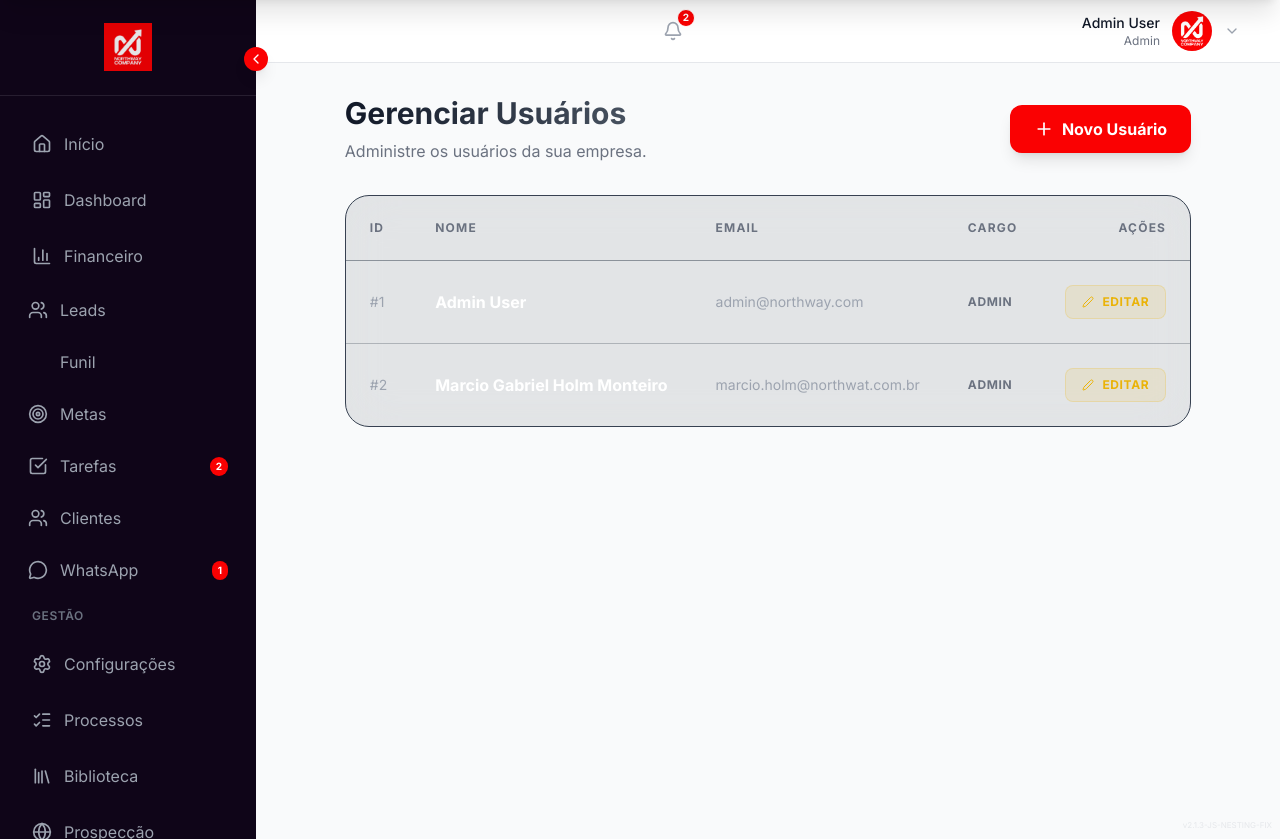
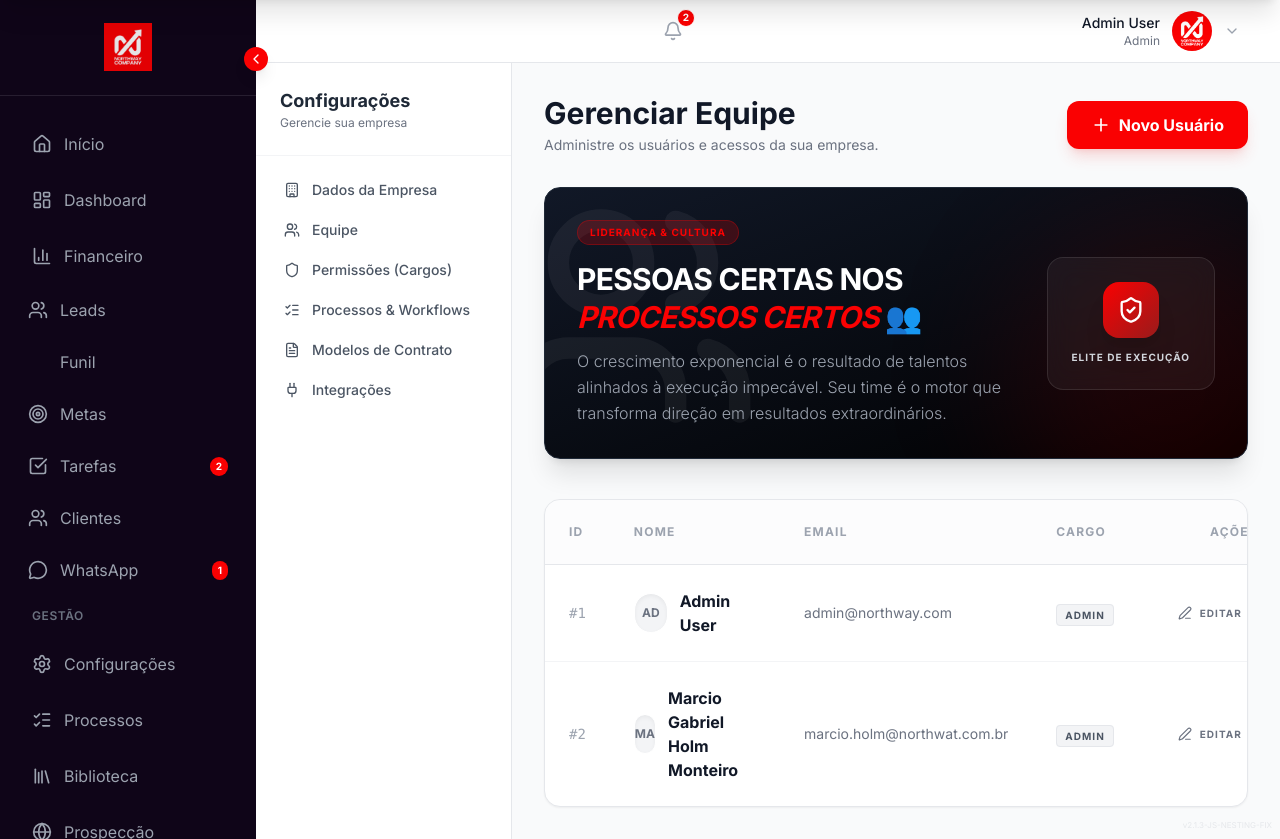
Before and after one commit to marcioholm/NorthWay-2.0, a Flask app: page /admin/users in a window 1280 px wide. Shown: the part 42-881 px from the top of the page. Run offline with Flask 3, Linux system fonts and the light colour scheme; a user stored in the database is signed in; data comes from the database, SQL or seed files in the repository; some libraries are stand-ins or nearby versions.

Commit message:
style: refactor team/users page and add manifesto banner

```diff
--- a/northway_crm/templates/admin/users.html
+++ b/northway_crm/templates/admin/users.html
@@ -1,47 +1,92 @@
-{% extends "base.html" %}
+{% extends "_settings_layout.html" %}
 
-{% block content %}
-<div class="p-8 max-w-7xl mx-auto">
-    <div class="flex justify-between items-center mb-8">
+{% block settings_content %}
+<div class="max-w-7xl mx-auto">
+    <div class="flex flex-col md:flex-row justify-between items-start md:items-center mb-8 gap-4">
         <div>
-            <h1 class="text-3xl font-bold bg-clip-text text-transparent bg-gradient-to-r from-gray-900 to-gray-600">
-                Gerenciar Usuários
-            </h1>
-            <p class="text-gray-500 mt-2">Administre os usuários da sua empresa.</p>
+            <h1 class="text-2xl md:text-3xl font-bold text-gray-900">Gerenciar Equipe</h1>
+            <p class="text-gray-500 text-sm mt-1">Administre os usuários e acessos da sua empresa.</p>
         </div>
         <a href="{{ url_for('admin.new_user') }}"
-            class="bg-[#fa0102] text-white px-6 py-3 rounded-xl font-bold hover:bg-red-700 transition-all flex items-center shadow-lg hover:shadow-red-500/30">
+            class="w-full md:w-auto bg-northway-red text-white px-6 py-3 rounded-xl font-bold hover:bg-red-700 transition-all flex items-center justify-center shadow-lg shadow-red-500/20">
             <i data-lucide="plus" class="w-5 h-5 mr-2"></i> Novo Usuário
         </a>
     </div>
 
+    <!-- NorthWay Manifesto Banner: Team -->
+    <div
+        class="mb-10 relative overflow-hidden rounded-2xl bg-gradient-to-br from-gray-900 to-black p-8 text-white shadow-xl border border-gray-800">
+        <div class="relative z-10 flex flex-col md:flex-row md:items-center justify-between gap-8">
+            <div class="max-w-2xl">
+                <div class="flex items-center gap-2 mb-4">
+                    <span
+                        class="bg-northway-red/20 text-northway-red text-[10px] font-black px-3 py-1 rounded-full uppercase tracking-widest border border-northway-red/30">Liderança
+                        & Cultura</span>
+                </div>
+                <h2 class="text-3xl font-black mb-3 leading-tight tracking-tight uppercase">Pessoas certas nos <br><span
+                        class="text-northway-red italic">processos certos</span> 👥</h2>
+                <p class="text-base text-gray-400 leading-relaxed font-light">
+                    O crescimento exponencial é o resultado de talentos alinhados à execução impecável.
+                    Seu time é o motor que transforma direção em resultados extraordinários.
+                </p>
+            </div>
+            <div class="flex-shrink-0">
+                <div
+                    class="bg-white/5 backdrop-blur-md p-6 rounded-2xl border border-white/10 flex flex-col items-center text-center">
+                    <div
+                        class="w-14 h-14 bg-gradient-to-br from-northway-red to-red-800 rounded-2xl flex items-center justify-center mb-3 shadow-xl">
+                        <i data-lucide="shield-check" class="w-7 h-7 text-white"></i>
+                    </div>
+                    <span class="text-[10px] font-black text-gray-300 uppercase tracking-widest">Elite de
+                        Execução</span>
+                </div>
+            </div>
+        </div>
+        <!-- Abstract Decoration -->
+        <div class="absolute -right-20 -bottom-20 w-80 h-80 bg-northway-red/10 rounded-full blur-3xl"></div>
+        <div class="absolute -left-10 top-0 opacity-5">
+            <i data-lucide="users" class="w-64 h-64 text-white"></i>
+        </div>
+    </div>
+
     <!-- Users List -->
-    <div class="bg-gray-800/10 backdrop-blur-xl rounded-3xl border border-gray-700 overflow-hidden">
+    <div class="bg-white rounded-2xl border border-gray-200 shadow-sm overflow-hidden">
         <div class="overflow-x-auto">
             <table class="w-full text-left border-collapse">
                 <thead>
-                    <tr class="border-b border-gray-700/50">
-                        <th class="p-6 text-xs font-bold text-gray-500 uppercase tracking-widest">ID</th>
-                        <th class="p-6 text-xs font-bold text-gray-500 uppercase tracking-widest">Nome</th>
-                        <th class="p-6 text-xs font-bold text-gray-500 uppercase tracking-widest">Email</th>
-                        <th class="p-6 text-xs font-bold text-gray-500 uppercase tracking-widest">Cargo</th>
-                        <th class="p-6 text-xs font-bold text-gray-500 uppercase tracking-widest text-right">Ações</th>
+                    <tr class="bg-gray-50/50 border-b border-gray-200">
+                        <th class="p-6 text-xs font-bold text-gray-400 uppercase tracking-widest">ID</th>
+                        <th class="p-6 text-xs font-bold text-gray-400 uppercase tracking-widest">Nome</th>
+                        <th class="p-6 text-xs font-bold text-gray-400 uppercase tracking-widest">Email</th>
+                        <th class="p-6 text-xs font-bold text-gray-400 uppercase tracking-widest">Cargo</th>
+                        <th class="p-6 text-xs font-bold text-gray-400 uppercase tracking-widest text-right">Ações</th>
                     </tr>
                 </thead>
-                <tbody class="divide-y divide-gray-700/30">
+                <tbody class="divide-y divide-gray-100">
                     {% for user in users %}
-                    <tr class="hover:bg-white/5 transition-colors group">
-                        <td class="p-6 text-sm text-gray-400">#{{ user.id }}</td>
+                    <tr class="hover:bg-gray-50/50 transition-colors group">
+                        <td class="p-6 text-sm text-gray-400 font-mono">#{{ user.id }}</td>
                         <td class="p-6">
-                            <div class="font-bold text-white group-hover:text-red-400 transition-colors">{{ user.name }}
+                            <div class="flex items-center gap-3">
+                                <div
+                                    class="w-10 h-10 rounded-full bg-gray-100 flex items-center justify-center text-gray-500 font-bold text-xs uppercase shadow-inner border border-white">
+                                    {{ user.name[:2] }}
+                                </div>
+                                <div class="font-bold text-gray-900 group-hover:text-northway-red transition-colors">{{
+                                    user.name }}</div>
                             </div>
                         </td>
-                        <td class="p-6 text-sm text-gray-400">{{ user.email }}</td>
-                        <td class="p-6 text-xs font-bold text-gray-500 uppercase tracking-wider">{{ user.role }}</td>
+                        <td class="p-6 text-sm text-gray-500">{{ user.email }}</td>
+                        <td class="p-6">
+                            <span
+                                class="px-2 py-1 bg-gray-100 text-gray-600 rounded text-[10px] font-black uppercase tracking-widest border border-gray-200">
+                                {{ user.role }}
+                            </span>
+                        </td>
                         <td class="p-6 text-right">
                             <a href="{{ url_for('admin.edit_user', user_id=user.id) }}"
-                                class="inline-flex items-center justify-center px-4 py-2 bg-yellow-500/10 text-yellow-500 rounded-lg hover:bg-yellow-500 hover:text-white transition-all text-xs font-bold uppercase tracking-wider border border-yellow-500/20">
-                                <i data-lucide="edit-2" class="w-3 h-3 mr-2"></i> Editar
+                                class="inline-flex items-center justify-center px-4 py-2 text-gray-500 hover:text-northway-red hover:bg-red-50 rounded-lg transition-all text-[10px] font-black uppercase tracking-widest">
+                                <i data-lucide="edit-3" class="w-3.5 h-3.5 mr-2"></i> Editar
                             </a>
                         </td>
                     </tr>
```
Also changed, not shown: northway_crm/templates/admin/user_form.html (+33 -23 lines).
